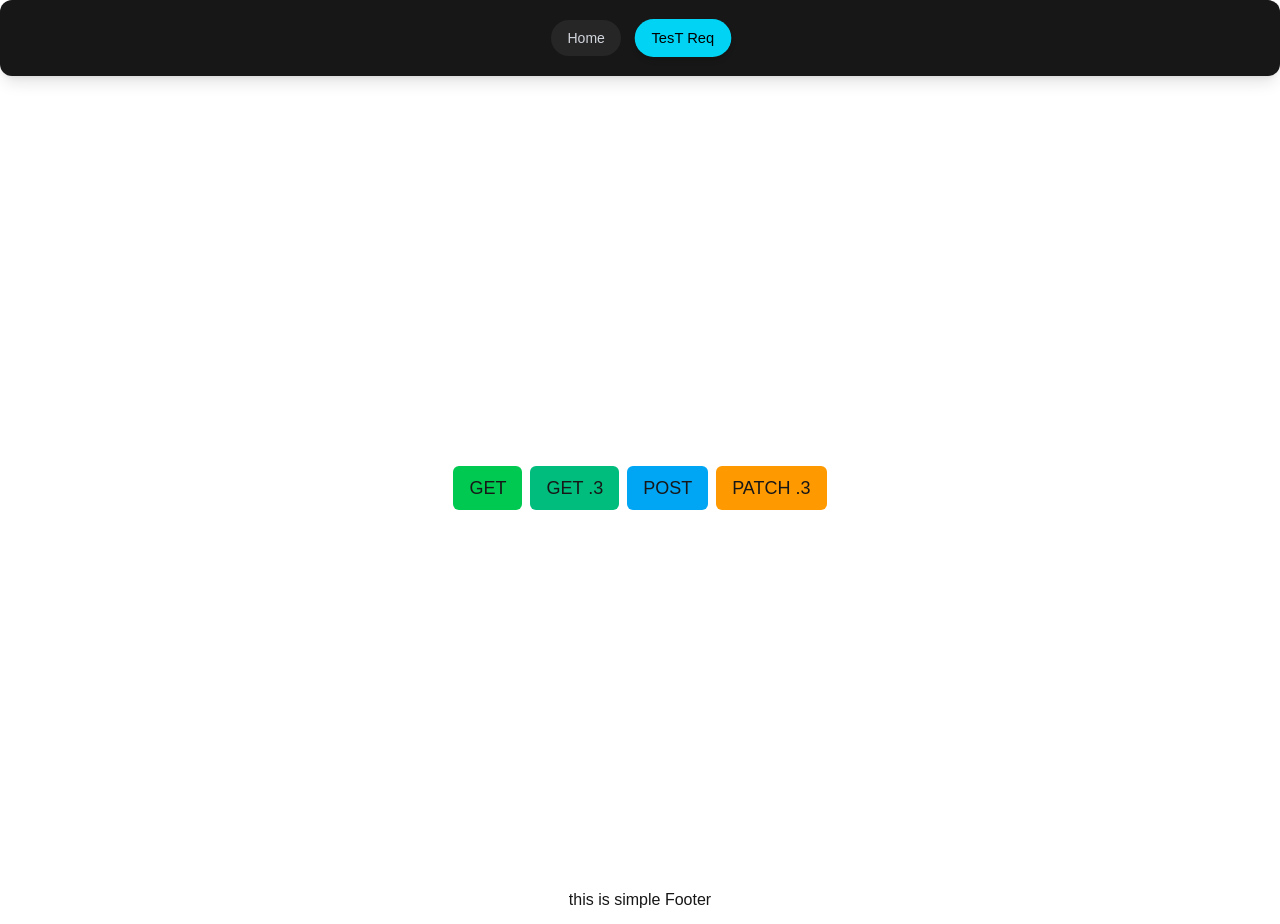
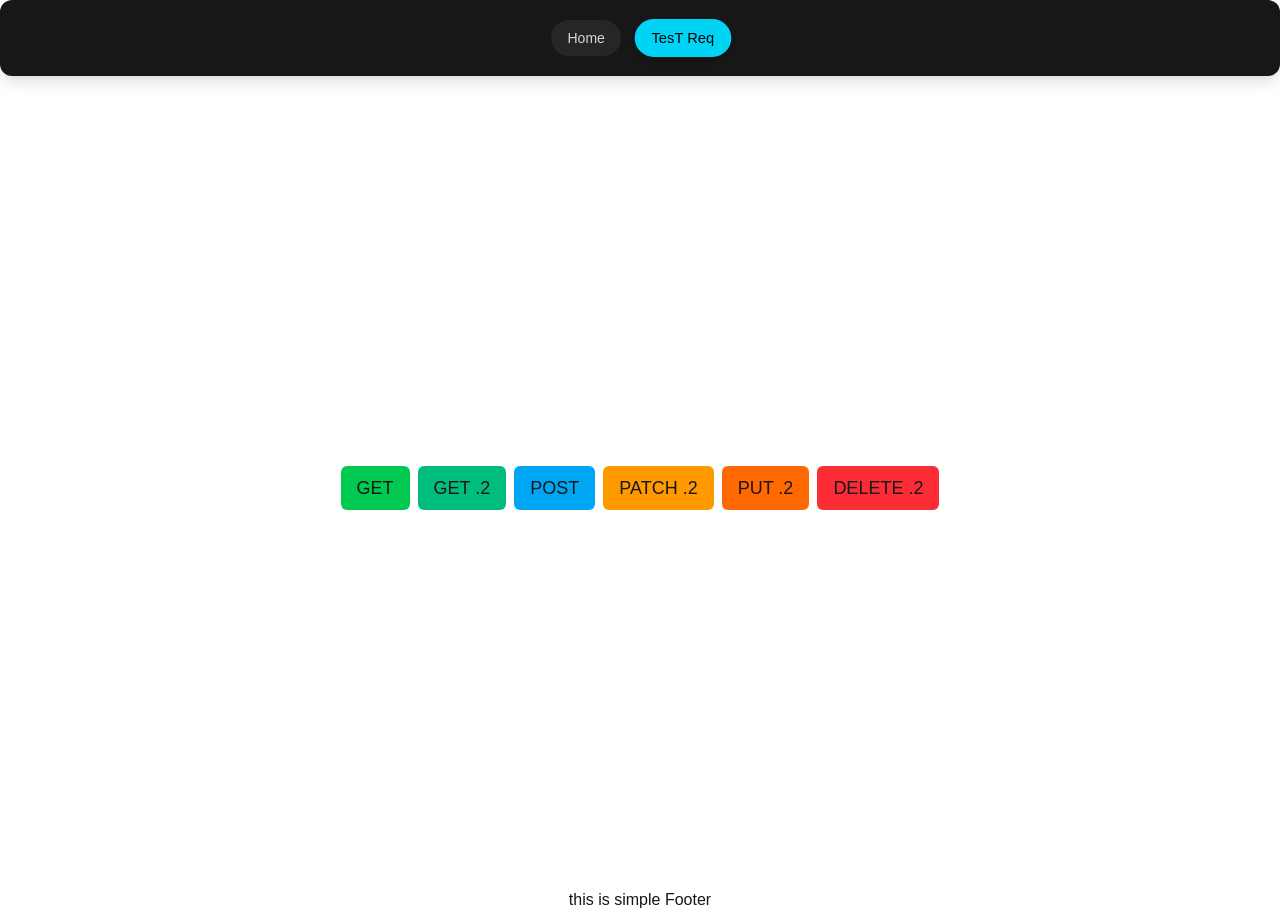
Before and after one commit to Mohammadiko33/learn-NextJs-backend-covered, a Next.js app: page /testReq in a window 1280 px wide. Built offline with nearby package versions, Linux system fonts and the light colour scheme.

Commit message:
40 - Handling DELETE Requests

```diff
--- a/package.json
+++ b/package.json
@@ -14,6 +14,7 @@
     "react": "19.1.0",
     "react-dom": "19.1.0",
     "react-spinners": "^0.17.0",
+    "react-toastify": "^11.0.5",
     "sqlite3": "^5.1.7"
   },
   "devDependencies": {
--- a/src/app/api/testReq/[id]/route.ts
+++ b/src/app/api/testReq/[id]/route.ts
@@ -28,10 +28,29 @@ export async function PATCH(req: Request, { params }: paramID) {
   const { id } = await params;
   const body = await req.json();
   if (Object.keys(body).length && body.title && body.title.trim()) {
-    const index = content.findIndex((item) => item.id === +id);
-    content[index].title = body.title;
-    return Response.json(content[index]);
+    const exist = content.some(item => item.id === +id)
+    if (exist){
+      const index = content.findIndex((item) => item.id === +id);
+      content[index].title = body.title;
+      return Response.json(content[index]);
+    } else {
+      return Response.json({ message: "no item with your id" }, { status: 404 });
+    }
   } else {
     return Response.json({ message: "title is now alowed" }, { status: 400 });
   }
 }
+
+export async function DELETE(req: Request, { params }: paramID) {
+  const { id } = await params;
+  const exist = content.some((item) => item.id === +id);
+  if (exist) {
+    // const newContents = content.filter((item) => item.id !== +id);
+    // return Response.json(newContents);
+    const index = content.findIndex(item => item.id === +id)
+    content.splice(index , 1)
+    return Response.json(content)
+  } else {
+    return Response.json({ message: "item not founded" }, { status: 404 });
+  }
+}
--- a/src/app/layout.tsx
+++ b/src/app/layout.tsx
@@ -3,11 +3,11 @@ import Header from "@/Components/Header";
 import Footer from "@/Components/Footer";
 import "./globals.css";
 
-const episode = "39";
+const episode = "40";
 
 export const metadata: Metadata = {
   title: {
-    default: `Next.js - ${episode} - Handling PATCH Requests`,
+    default: `Next.js - ${episode} - Handling DELETE Requests`,
     template: `${episode} - %s`,
   },
   description: "Next.js v.15 Tutorial",
--- a/src/app/testReq/page.tsx
+++ b/src/app/testReq/page.tsx
@@ -1,4 +1,7 @@
 "use client";
+
+import { toast, ToastContainer } from "react-toastify";
+
 export const defualtBtnClass = `px-4 py-2 rounded-md text-lg cursor-pointer duration-100 hover:opacity-80`;
 export const BASE_Header: { "Content-Type": string } = {
   "Content-Type": "application/json",
@@ -20,7 +23,6 @@ export default function TestReq() {
         body: JSON.stringify({ title: "this is new test title" }),
       });
 
-      // خطاها رو بهتر لاگ کن
       if (!res.ok) {
         const err = await res.json().catch(() => ({ message: "no json" }));
         console.error("POST error:", res.status, err);
@@ -28,18 +30,26 @@ export default function TestReq() {
       }
 
       const data = await res.json();
-      console.log("POST:", data);
+      if (data.message) {
+        toast.error(data.message, { position: "bottom-right" });
+      } else {
+        console.log("POST:", data);
+      }
     } catch (e) {
       console.error("fetch failed:", e);
     }
   };
 
-  const num = 3;
+  const num = 2;
 
   const handleReqGETOne = async () => {
     const res = await fetch(BASE_URL + `/${num}`);
     const data = await res.json();
-    console.log(data);
+    if (data.message) {
+      toast.error(data.message, { position: "bottom-right" });
+    } else {
+      console.log(data);
+    }
   };
 
   const handleReqPATCH = async () => {
@@ -49,11 +59,28 @@ export default function TestReq() {
       body: JSON.stringify({ title: "updateByPatch" }),
     });
     const data = await res.json();
-    console.log(data);
+    if (data.message) {
+      toast.error(data.message, { position: "bottom-right" });
+    } else {
+      console.log(data);
+    }
+  };
+
+  const handleReqDELETE = async () => {
+    const res = await fetch(BASE_URL + `/${num}`, {
+      method: "DELETE",
+    });
+    const data = await res.json();
+    if (data.message) {
+      toast.error(data.message, { position: "bottom-right" });
+    } else {
+      console.log(data);
+    }
   };
 
   return (
     <div className="fullCCenter ">
+      <ToastContainer />
       <div className="flex gap-2 mt-6">
         <button
           className={`${defualtBtnClass} bg-green-500`}
@@ -79,6 +106,18 @@ export default function TestReq() {
         >
           PATCH .{num}
         </button>
+        <button
+          className={`${defualtBtnClass} bg-orange-500`}
+          onClick={handleReqPATCH}
+        >
+          PUT .{num}
+        </button>
+        <button
+          className={`${defualtBtnClass} bg-red-500`}
+          onClick={handleReqDELETE}
+        >
+          DELETE .{num}
+        </button>
       </div>
     </div>
   );
```
Also changed, not shown: 1 other file (tests, documents, lock files or other folders).
